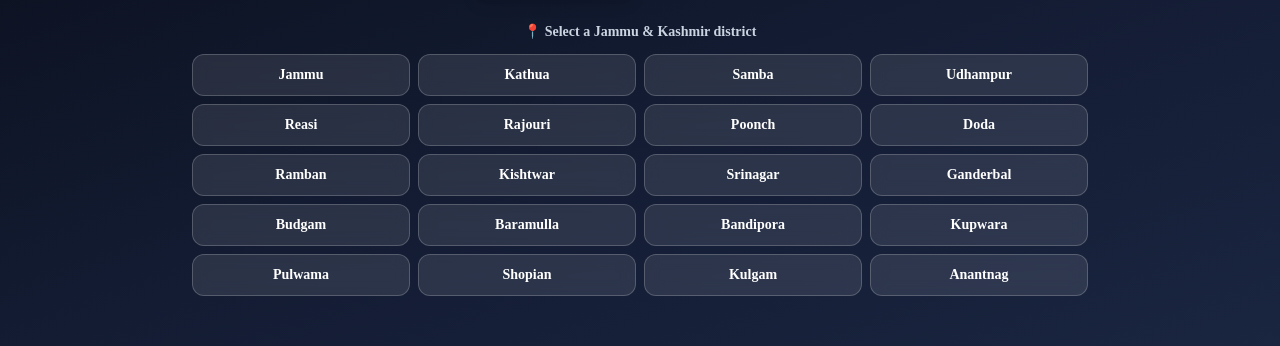
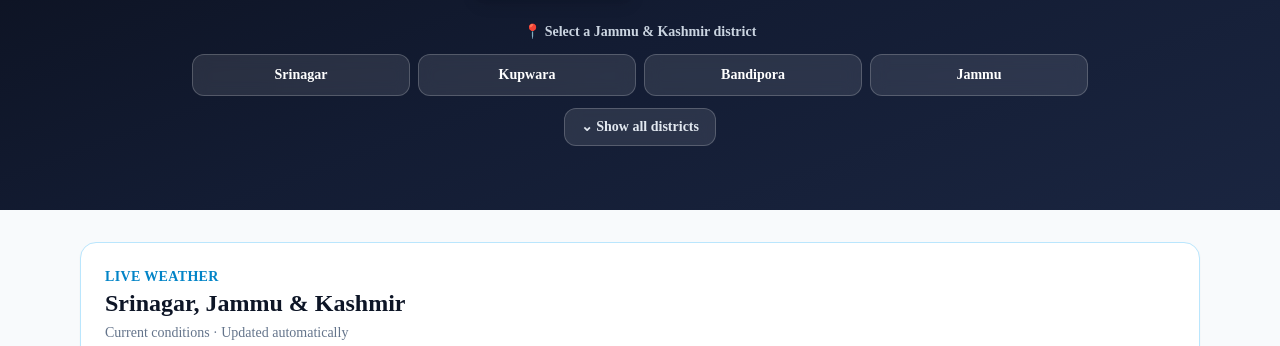
Before and after one commit to abbasahmad1221/weather-by-abbas, a Next.js app: page /weather in a window 1280 px wide. Shown: the part 285-631 px from the top of the page. Built offline with nearby package versions, Linux system fonts and the light colour scheme; no server answers.

Commit message:
Add district filtering and toggle visibility

```diff
--- a/components/JkDistrictSelector.tsx
+++ b/components/JkDistrictSelector.tsx
@@ -1,4 +1,6 @@
-"use client";
+ "use client";
+
+import { useState } from "react";
 
 const districts = [
   { name: "Jammu", latitude: 32.7266, longitude: 74.857 },
@@ -23,7 +25,17 @@ const districts = [
   { name: "Anantnag", latitude: 33.7311, longitude: 75.1487 },
 ];
 
+const defaultDistrictNames = ["Srinagar", "Kupwara", "Bandipora", "Jammu"];
+
 export default function JkDistrictSelector() {
+  const [showAll, setShowAll] = useState(false);
+
+  const defaultDistricts = defaultDistrictNames
+    .map((name) => districts.find((district) => district.name === name))
+    .filter(Boolean) as (typeof districts)[number][];
+
+  const visibleDistricts = showAll ? districts : defaultDistricts;
+
   const handleSelect = (district: (typeof districts)[number]) => {
     window.dispatchEvent(
       new CustomEvent("location-selected", {
@@ -44,7 +56,7 @@ export default function JkDistrictSelector() {
       </p>
 
       <div className="grid grid-cols-2 gap-2 sm:grid-cols-4">
-        {districts.map((district) => (
+        {visibleDistricts.map((district) => (
           <button
             key={district.name}
             type="button"
@@ -55,6 +67,14 @@ export default function JkDistrictSelector() {
           </button>
         ))}
       </div>
+
+      <button
+        type="button"
+        onClick={() => setShowAll((value) => !value)}
+        className="mt-3 rounded-xl border border-white/20 bg-white/10 px-4 py-2 text-sm font-semibold text-slate-200 backdrop-blur transition hover:bg-amber-500 hover:text-storm-950"
+      >
+        {showAll ? "⌃ Hide districts" : "⌄ Show all districts"}
+      </button>
     </div>
   );
 }
```
